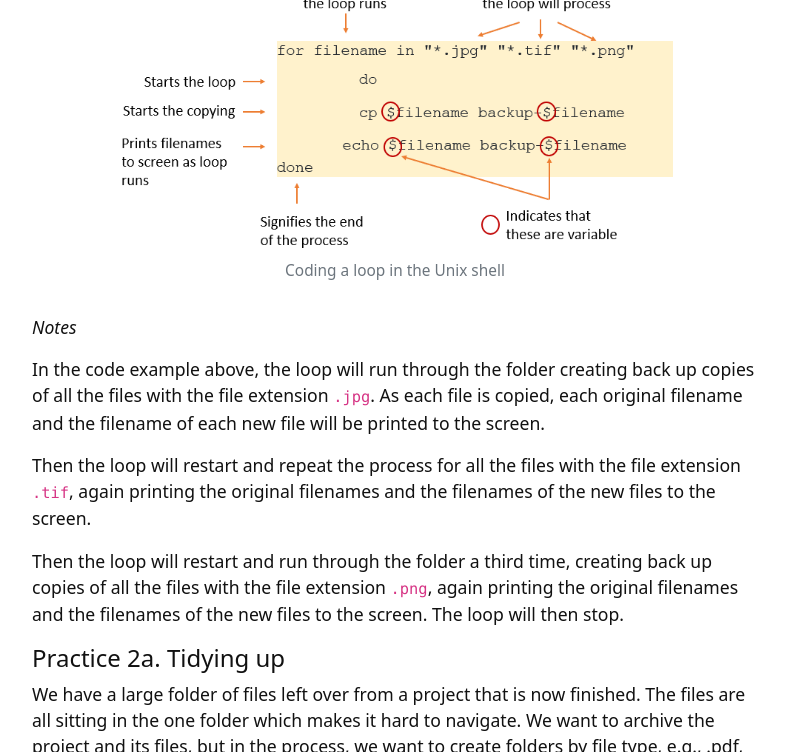
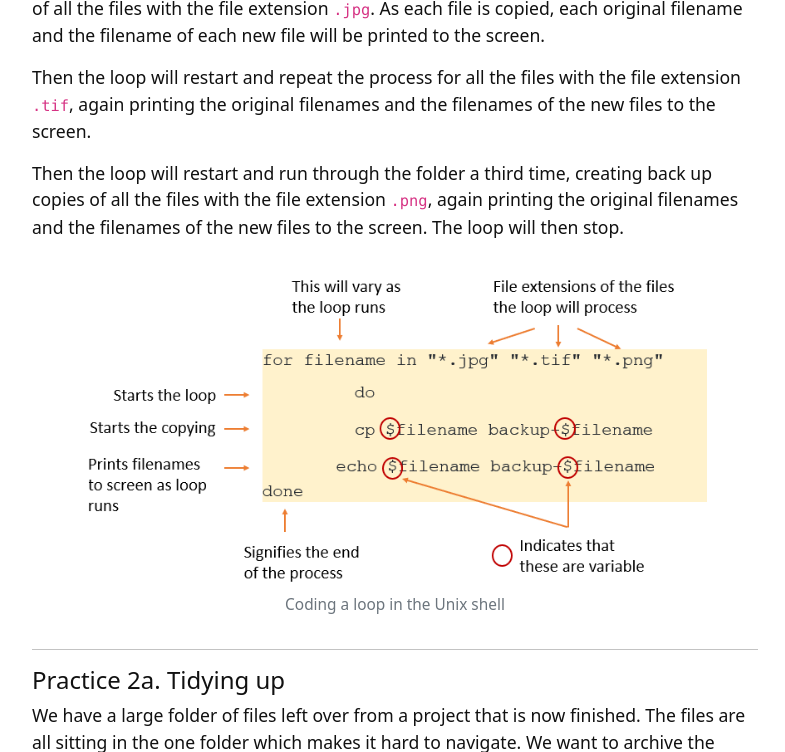
Before and after one commit to weaverbel/intro-computational-thinking, a Jekyll site: the page built from content/5-solutions.md, in a window 1280 px wide and 900 px high, scrolled down 1214 px, cut to the strip 0-752 px from the top of the window. Shown: the whole strip, without its empty margins (245-1030 px from the left). Built offline with Jekyll 4.4.1, drawn with Linux system fonts in a browser that asks for light colours.

Commit message:
Update 5-solutions.md
add some HRs

```diff
--- a/content/5-solutions.md
+++ b/content/5-solutions.md
@@ -13,19 +13,17 @@ This is a perfect task for a loop, as the task is simple and repetitive.
 
 {% include figure.html img="loop-pseudocode.png" alt="Steps in the loop" caption="Steps in the loop" width="70%" %}
 
+------------
+
 ##### Example code in the Unix shell
 
 `for filename in "*.jpg" "*.tif" "*.png"`
-
 &nbsp;&nbsp;&nbsp;&nbsp; `do`
-
 &nbsp;&nbsp;&nbsp;&nbsp; `cp $filename backup-$filename`
-
 &nbsp;&nbsp;&nbsp;&nbsp;`echo $filename backup-$filename`
-
 `done`
 
-{% include figure.html img="loop-shell.png" alt="Loop as it would be written in the Unix shell" caption="Coding a loop in the Unix shell" width="80%" %}
+-------
 
 *Notes*
 
@@ -34,6 +32,10 @@ In the code example above, the loop will run through the folder creating back up
 Then the loop will restart and repeat the process for all the files with the file extension `.tif`, again printing the original filenames and the filenames of the new files to the screen.
 
 Then the loop will restart and run through the folder a third time, creating back up copies of all the files with the file extension `.png`, again printing the original filenames and the filenames of the new files to the screen. The loop will then stop.
+
+{% include figure.html img="loop-shell.png" alt="Loop as it would be written in the Unix shell" caption="Coding a loop in the Unix shell" width="90%" %}
+
+-----------
 
 #### Practice 2a. Tidying up
 
```
